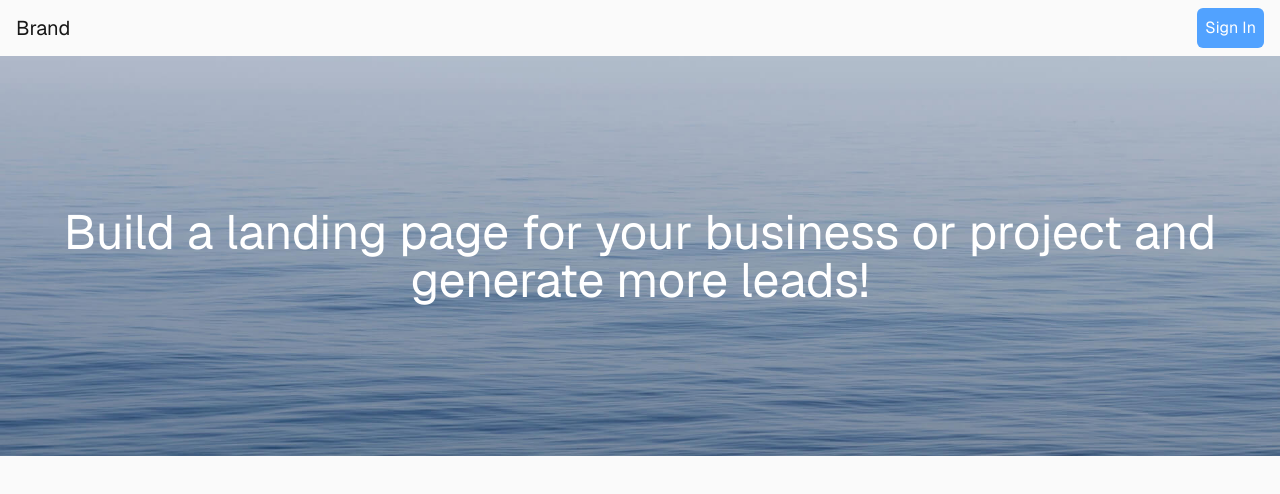
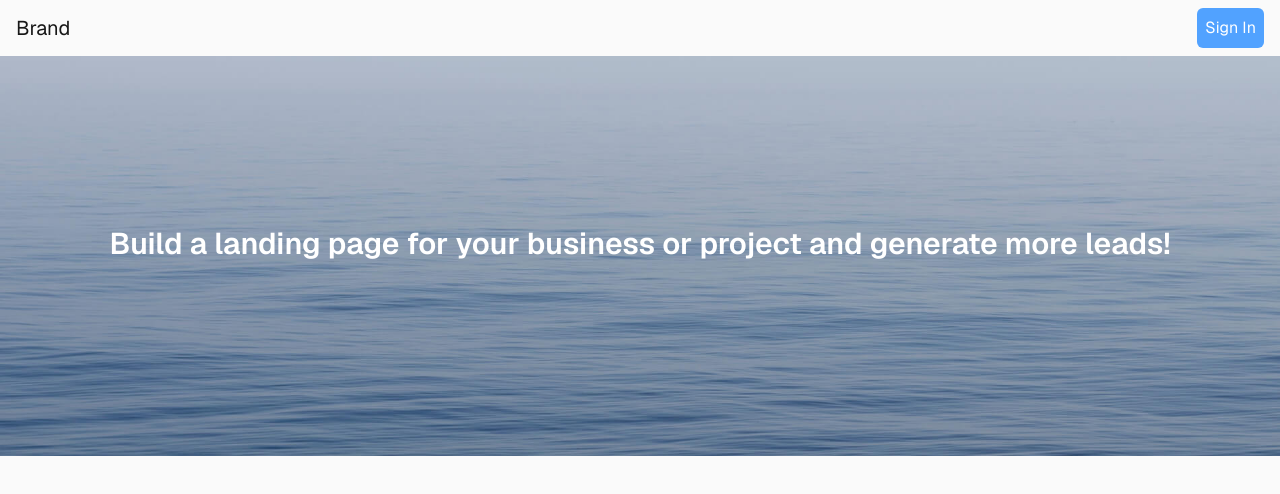
Before and after one commit to Jas-creator-31/bootstrap-studio-landing-page, a Next.js app: page / in a window 1280 px wide. Shown: the top 494 px of the page. Built offline with nearby package versions, Linux system fonts and the light colour scheme.

Commit message:
made text size and font

```diff
--- a/src/app/components/Header.tsx
+++ b/src/app/components/Header.tsx
@@ -17,10 +17,15 @@ export default function Header() {
             />
             <div className={cn(
             'relative h-full w-full z-10',
-            'flex flex-col justify-center items-center',
-            'text-white text-5xl')}>
+              'flex flex-col justify-center items-center',
+              '',
+            'text-white text-3xl font-semibold')}>
                 <h1 className={cn('text-center')}>Build a landing page for your business or project and generate more leads!</h1>
             </div>
-        </header>
+
+            <div className={cn('')}>
+                i
+            </div>
+    </header>
     )
 }
```
